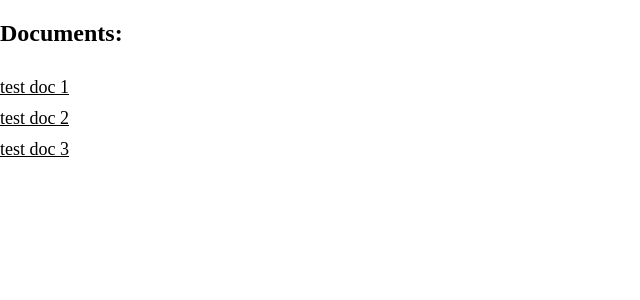
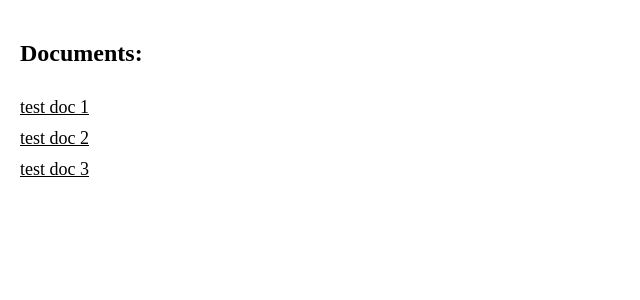
Before and after one commit to free-soldier28/reader, an Angular app: page / in a window 1280 px wide. Shown: the top 300 px of the page, without its empty margins (0-640 px from the left). Built offline with nearby package versions, Linux system fonts and the light colour scheme.

Commit message:
fix documents component styles.

```diff
--- a/src/app/documents/documents.component.scss
+++ b/src/app/documents/documents.component.scss
@@ -1,3 +1,8 @@
+:host {
+    display: flex;
+    padding: 20px;
+}
+
 .document-links {
     display: flex;
     flex-direction: column;
--- a/src/app/documents/documents.component.ts
+++ b/src/app/documents/documents.component.ts
@@ -8,7 +8,6 @@ import { Document } from "../../interfaces/document.interface";
   templateUrl: './documents.component.html',
   styleUrl: './documents.component.scss',
   standalone: true,
-  imports: [],
   providers: [DocumentApiService]
 })
 export class DocumentsComponent implements OnInit {
```
